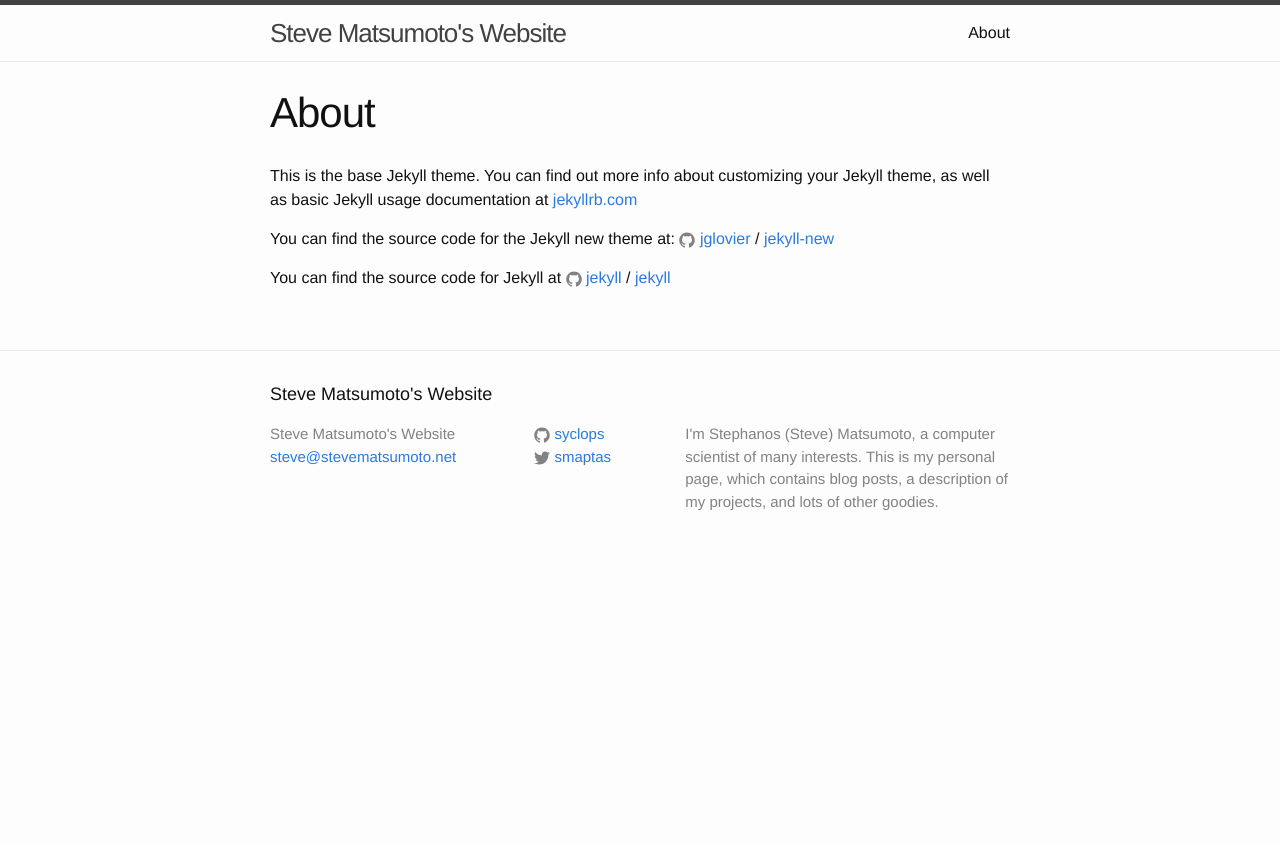
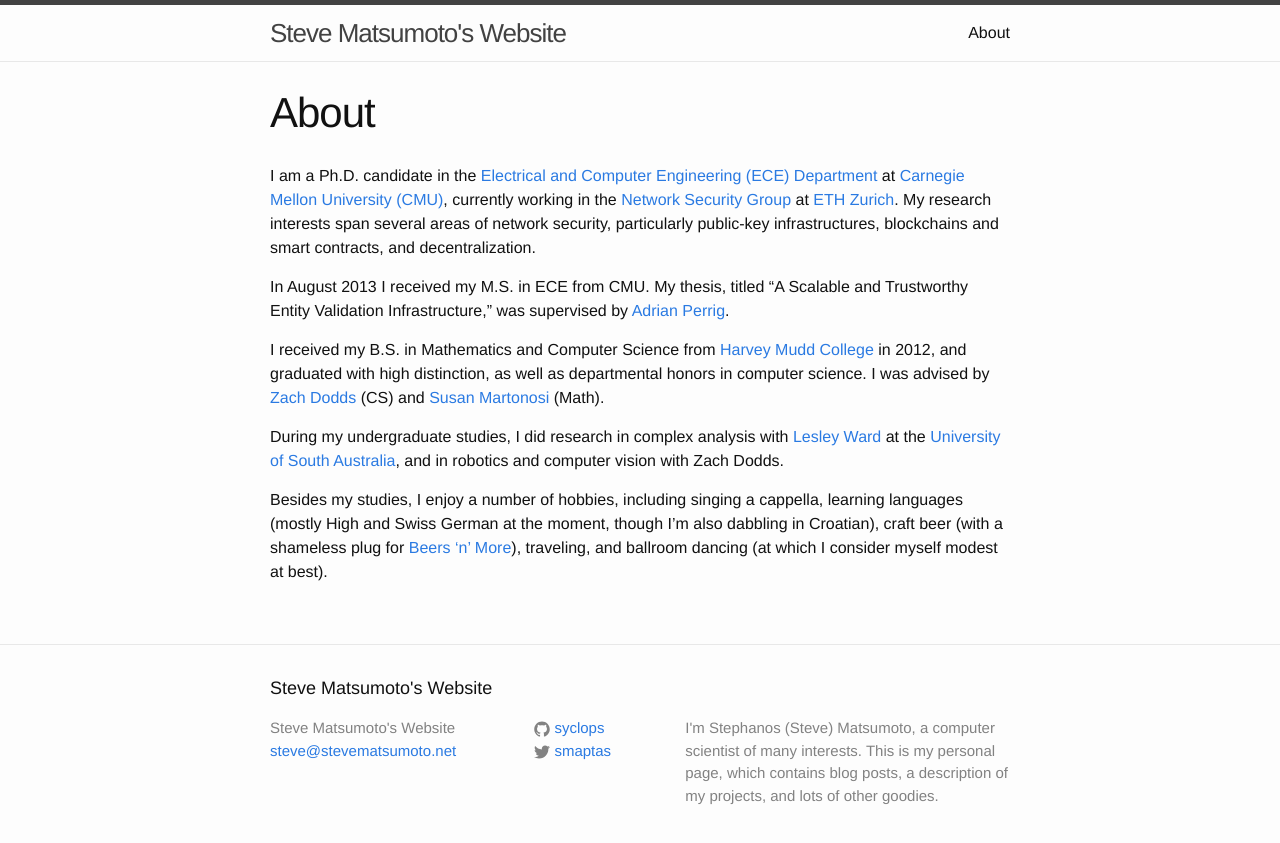
Before and after one commit to syclops/syclops.github.io, a Jekyll site: the page built from about.md, in a window 1280 px wide. Shown: the top 843 px of the page. Built offline with Jekyll 4.4.1, drawn with Linux system fonts in a browser that asks for light colours.

Commit message:
Cont (about): brief bio and interests

```diff
--- a/about.md
+++ b/about.md
@@ -4,12 +4,31 @@ title: About
 permalink: /about/
 ---
 
-This is the base Jekyll theme. You can find out more info about customizing your Jekyll theme, as well as basic Jekyll usage documentation at [jekyllrb.com](http://jekyllrb.com/)
+I am a Ph.D. candidate in the [Electrical and Computer Engineering (ECE)
+Department](http://ece.cmu.edu/) at [Carnegie Mellon University
+(CMU)](http://www.cmu.edu/), currently working in the [Network Security
+Group](http://netsec.ethz.ch/) at [ETH Zurich](https://www.ethz.ch/en.html). My
+research interests span several areas of network security, particularly
+public-key infrastructures, blockchains and smart contracts, and
+decentralization.
 
-You can find the source code for the Jekyll new theme at:
-{% include icon-github.html username="jglovier" %} /
-[jekyll-new](https://github.com/jglovier/jekyll-new)
+In August 2013 I received my M.S. in ECE from CMU. My thesis, titled "A
+Scalable and Trustworthy Entity Validation Infrastructure," was supervised by
+[Adrian Perrig](http://netsec.ethz.ch/people/aperrig/).
 
-You can find the source code for Jekyll at
-{% include icon-github.html username="jekyll" %} /
-[jekyll](https://github.com/jekyll/jekyll)
+I received my B.S. in Mathematics and Computer Science from [Harvey Mudd
+College](https://www.hmc.edu/) in 2012, and graduated with high distinction, as
+well as departmental honors in computer science. I was advised by [Zach
+Dodds](https://www.cs.hmc.edu/~dodds/) (CS) and [Susan
+Martonosi](https://www.math.hmc.edu/~martonosi/) (Math).
+
+During my undergraduate studies, I did research in complex analysis with [Lesley
+Ward](http://people.unisa.edu.au/Lesley.Ward) at the [University of South
+Australia](http://www.unisa.edu.au/), and in robotics and computer vision with
+Zach Dodds.
+
+Besides my studies, I enjoy a number of hobbies, including singing a cappella,
+learning languages (mostly High and Swiss German at the moment, though I'm also
+dabbling in Croatian), craft beer (with a shameless plug for [Beers 'n'
+More](http://www.beersnmore.com/)), traveling, and ballroom dancing (at which I
+consider myself modest at best).
```
